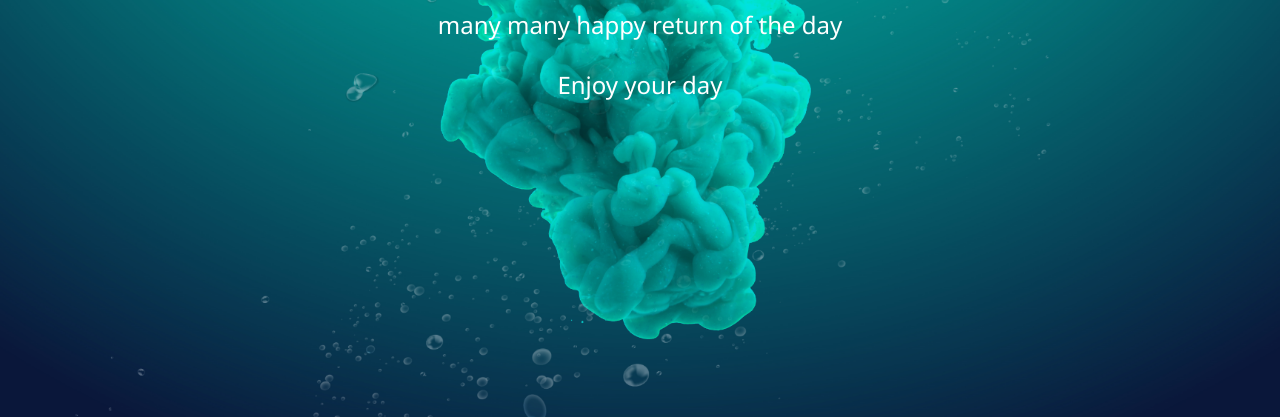
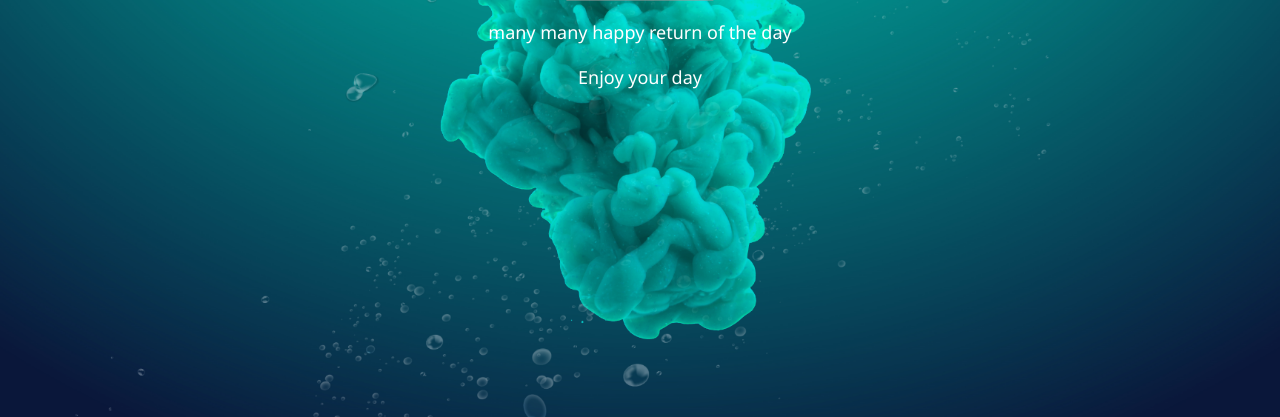
Before and after one commit to DevilDevloper/happy-birthday-hetal, a plain HTML site: page index.html in a window 1280 px wide. Shown: the part 383-800 px from the top of the page. Drawn offline with nearby package versions, Linux system fonts and the light colour scheme.

Commit message:
Update index.html

```diff
--- a/index.html
+++ b/index.html
@@ -21,8 +21,8 @@ body, html {height: 100%}
   <div class="w3-display-middle">
     <h1 class="w3-animate-top w3-center">Happy Birthday bfchhj</h1>
     <hr class="w3-border-grey" style="margin:auto;width:40%">
-    <h3><p class="w3-center">many many happy return of the day
-    <p class="w3-center">Enjoy your day</h3>
+    <h5><p class="w3-center">many many happy return of the day
+    <p class="w3-center">Enjoy your day</h5>
   </div>
 </div>
 
```
